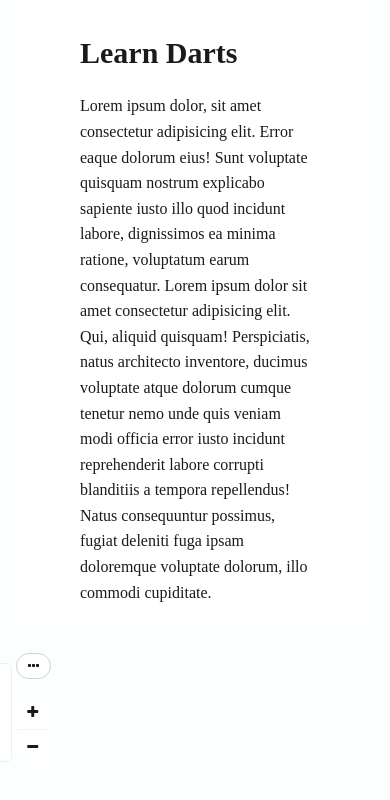
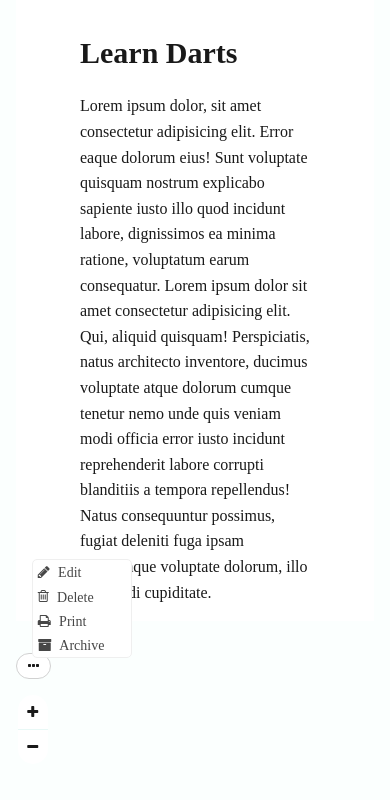
Before and after one commit to chris097/3Sixty, a plain HTML site: page dashboard.html in a window 390 px wide. Both pictures are taken after a click on the element 33 px from the left and 1516 px from the top of the page. Shown: the part 850-1650 px from the top of the page. Drawn offline with Linux system fonts and the light colour scheme.

Commit message:
changed class

```diff
--- a/css/mobile.css
+++ b/css/mobile.css
@@ -74,7 +74,7 @@ button[type="submit"]{
    .dashboard_features{
       display: none;
  }
- .create_note-btn .dot_features{
+ .create_note-btn .dot_features-0{
     margin-left: 1rem;
     margin-top: -7.5rem;
 }
```
